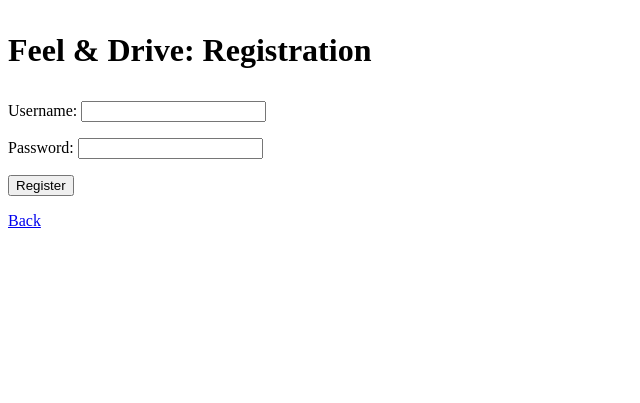
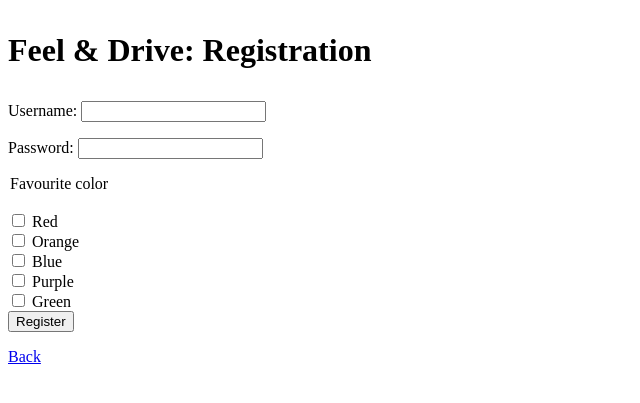
Before and after one commit to AmI-2019/Feel-Drive-code, a Flask app: page /registration_page in a window 1280 px wide. Shown: the top 403 px of the page, without its empty margins (0-640 px from the left). Run offline with Flask 2, Linux system fonts and the light colour scheme.

Commit message:
add color selection

```diff
--- a/web_application/app.py
+++ b/web_application/app.py
@@ -18,7 +18,7 @@ def home():
         authenticated = True
     return render_template("login.html", status = authenticated)
 
-@app.route("/login", methods=['POST'])
+@app.route("/login", methods=['POST','GET'])
 def login():
     username = request.form["username"]
     password = request.form["password"]
@@ -39,14 +39,14 @@ def registration_page():
 def registration():
     username = request.form["username"]
     password = request.form["password"]
-
+    color = int(request.form["color"])
     if username == "" or password == "":
         return redirect(url_for("registration_error",status=True))
 
     result=db_interaction.check_user(username)
 
     if result is None:
-        db_interaction.add_user(username,password)
+        db_interaction.add_user(username,password,color)
         session["user_id"] = result
         return redirect(url_for("registration_succeed"))
     else:
@@ -57,6 +57,7 @@ def registration():
 def logout():
     del session["user_id"]
     return redirect(url_for("home"))
+
 
 
 @app.route('/delete_relation/<string:username>/<string:song>')
@@ -138,6 +139,13 @@ def REST_delete_relation():
 
     return jsonify("200")
 
+@app.route(api_endopoint+'/color',methods=['GET'])
+def REST_get_color():
+    payload=request.json
+    username=payload['username']
+    result=db_interaction.get_color(username)
+    return jsonify(result)
+
 
 if __name__ == '__main__':
     app.run(host='0.0.0.0')
--- a/web_application/db_interaction.py
+++ b/web_application/db_interaction.py
@@ -37,13 +37,13 @@ def check_user(u):
     return result
 
 
-def add_user(u,p):
-    sql="""INSERT INTO users(username, password)
-    VALUES (%s,%s)
+def add_user(u,p,c):
+    sql="""INSERT INTO users(username, password, color)
+    VALUES (%s,%s,%s)
      """
     conn = pymysql.connect(user=DB_USER, password=DB_PASSWORD, host=DB_HOST, database='feel&drive')
     cursor=conn.cursor()
-    cursor.execute(sql,(u,p))
+    cursor.execute(sql,(u,p,c))
     conn.commit()
     conn.close()
 
@@ -151,7 +151,14 @@ def check_user_song_relation(song,username):
     result = cursor.fetchone()
     return  result
 
-
+def get_color(username):
+    sql = """SELECT color FROM users WHERE username=%s
+    """
+    conn = pymysql.connect(user=DB_USER, password=DB_PASSWORD, host=DB_HOST, database='feel&drive')
+    cursor = conn.cursor()
+    cursor.execute(sql, (username))
+    result = cursor.fetchone()
+    return result
 
 if __name__ == '__main__':
     load_db('D:/music/')
--- a/web_application/templates/registration.html
+++ b/web_application/templates/registration.html
@@ -10,6 +10,18 @@
         <form action="{{ url_for('registration') }}" method="post">
             <p>Username: <input type="text" name = "username"></p>
             <p>Password: <input type="password" name = "password"> </p>
+            <legend>Favourite color</legend><br>
+            <input type="checkbox" name="color" value="0"/> Red
+            <br />
+            <input type="checkbox" name="color" value="8000"/> Orange
+            <br />
+            <input type="checkbox" name="color" value="46920"/> Blue
+            <br />
+            <input type="checkbox" name="color" value="56000"/> Purple
+            <br />
+            <input type="checkbox" name="color" value="22000"/> Green
+            <br />
+
             <input type="submit" value="Register">
         </form>
     </div>
--- a/web_application/templates/registration_succeed.html
+++ b/web_application/templates/registration_succeed.html
@@ -6,6 +6,6 @@
 </head>
 <body>
          <p><font color="green">WELCOME</font> to Feel & Drive</p>
-        <p> Click <a href="{{ url_for("system") }}">here</a> to access Feel & Drive assistant</p>
+
 </body>
 </html>
```
Also changed, not shown: Pi-Code/interaction.py (+7 -1 lines).
